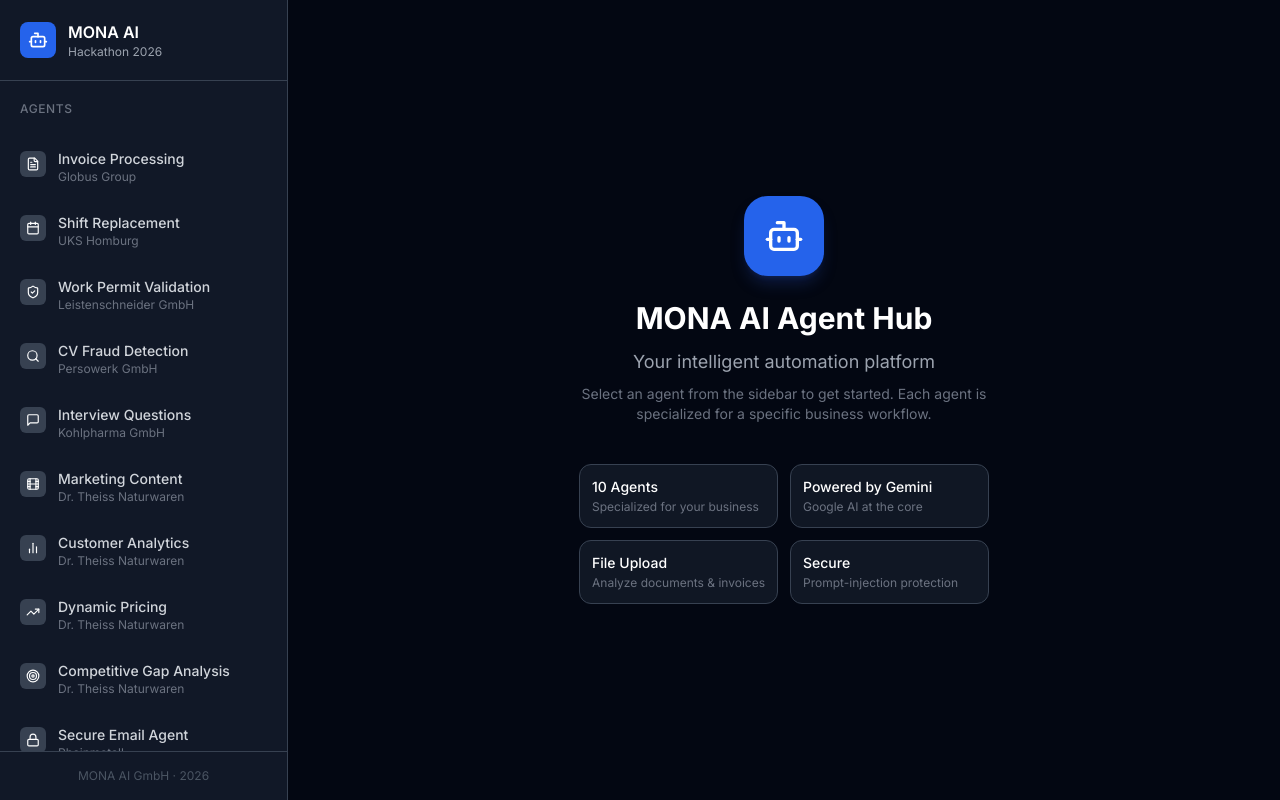
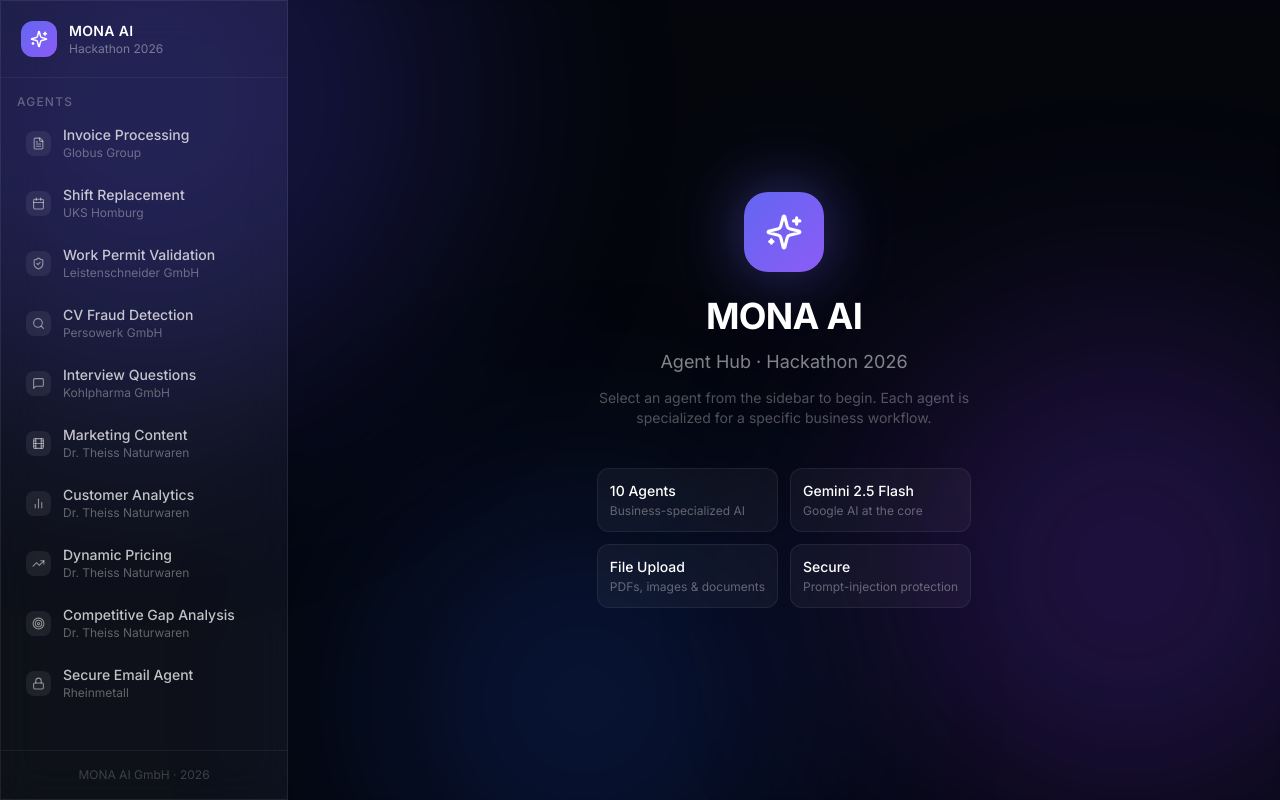
Before and after one commit to vantablack2443/MonaAI-Hackathon, a Next.js app: page / in a window 1280 px wide. Built offline with nearby package versions, Linux system fonts and the light colour scheme.

Commit message:
design: glassmorphism dark UI with ambient orbs

```diff
--- a/app/globals.css
+++ b/app/globals.css
@@ -13,15 +13,31 @@ html, body {
 }
 
 ::-webkit-scrollbar {
-  width: 6px;
+  width: 4px;
 }
 ::-webkit-scrollbar-track {
   background: transparent;
 }
 ::-webkit-scrollbar-thumb {
-  background: #374151;
-  border-radius: 3px;
+  background: rgba(255,255,255,0.1);
+  border-radius: 2px;
 }
 ::-webkit-scrollbar-thumb:hover {
-  background: #4b5563;
+  background: rgba(255,255,255,0.2);
 }
+
+.glass {
+  background: rgba(255, 255, 255, 0.04);
+  backdrop-filter: blur(20px);
+  -webkit-backdrop-filter: blur(20px);
+  border: 1px solid rgba(255, 255, 255, 0.08);
+}
+
+.orb {
+  position: fixed;
+  border-radius: 50%;
+  filter: blur(120px);
+  opacity: 0.3;
+  pointer-events: none;
+  z-index: 0;
+}
--- a/app/layout.tsx
+++ b/app/layout.tsx
@@ -12,8 +12,13 @@ export const metadata: Metadata = {
 export default function RootLayout({ children }: { children: React.ReactNode }) {
   return (
     <html lang="en">
-      <body className={`${inter.className} bg-gray-950 text-white`} style={{ height: '100vh', overflow: 'hidden' }}>
-        {children}
+      <body className={inter.className} style={{ height: '100vh', overflow: 'hidden', background: '#050810', color: 'white' }}>
+        <div className="orb" style={{ width: 600, height: 600, background: '#4f46e5', top: '-200px', left: '-150px' }} />
+        <div className="orb" style={{ width: 500, height: 500, background: '#7c3aed', top: '40%', right: '-100px' }} />
+        <div className="orb" style={{ width: 400, height: 400, background: '#1d4ed8', bottom: '-100px', left: '30%' }} />
+        <div style={{ position: 'relative', zIndex: 1, height: '100vh' }}>
+          {children}
+        </div>
       </body>
     </html>
   )
--- a/app/page.tsx
+++ b/app/page.tsx
@@ -3,7 +3,7 @@ import { useState } from 'react';
 import Sidebar from '@/components/Sidebar';
 import ChatArea from '@/components/ChatArea';
 import { Agent } from '@/lib/agents';
-import { Bot } from 'lucide-react';
+import { Sparkles } from 'lucide-react';
 
 export default function Home() {
   const [selectedAgent, setSelectedAgent] = useState<Agent | null>(null);
@@ -11,27 +11,36 @@ export default function Home() {
   return (
     <div className="flex h-screen overflow-hidden">
       <Sidebar selectedAgent={selectedAgent} onSelectAgent={setSelectedAgent} />
-      <main className="flex-1 bg-gray-950 overflow-hidden">
+      <main className="flex-1 overflow-hidden" style={{ background: 'rgba(0,0,0,0.2)', backdropFilter: 'blur(2px)' }}>
         {selectedAgent ? (
           <ChatArea agent={selectedAgent} />
         ) : (
           <div className="flex flex-col items-center justify-center h-full text-center px-8">
-            <div className="w-20 h-20 bg-blue-600 rounded-3xl flex items-center justify-center mb-6 shadow-lg shadow-blue-900/40">
-              <Bot size={40} className="text-white" />
+            <div
+              className="w-20 h-20 rounded-3xl flex items-center justify-center mb-6"
+              style={{ background: 'linear-gradient(135deg, #6366f1, #8b5cf6)', boxShadow: '0 0 60px rgba(99,102,241,0.4), 0 0 120px rgba(139,92,246,0.2)' }}
+            >
+              <Sparkles size={38} className="text-white" />
             </div>
-            <h1 className="text-3xl font-bold text-white mb-3">MONA AI Agent Hub</h1>
-            <p className="text-gray-400 text-lg mb-2">Your intelligent automation platform</p>
-            <p className="text-gray-500 text-sm max-w-md">Select an agent from the sidebar to get started. Each agent is specialized for a specific business workflow.</p>
-            <div className="mt-10 grid grid-cols-2 gap-3 max-w-md text-left">
+            <h1 className="text-4xl font-bold text-white mb-3" style={{ letterSpacing: '-0.02em' }}>MONA AI</h1>
+            <p className="text-lg mb-1" style={{ color: 'rgba(255,255,255,0.5)' }}>Agent Hub · Hackathon 2026</p>
+            <p className="text-sm max-w-sm mt-2" style={{ color: 'rgba(255,255,255,0.3)' }}>
+              Select an agent from the sidebar to begin. Each agent is specialized for a specific business workflow.
+            </p>
+            <div className="mt-10 grid grid-cols-2 gap-3 max-w-sm text-left">
               {[
-                { label: '10 Agents', desc: 'Specialized for your business' },
-                { label: 'Powered by Gemini', desc: 'Google AI at the core' },
-                { label: 'File Upload', desc: 'Analyze documents & invoices' },
+                { label: '10 Agents', desc: 'Business-specialized AI' },
+                { label: 'Gemini 2.5 Flash', desc: 'Google AI at the core' },
+                { label: 'File Upload', desc: 'PDFs, images & documents' },
                 { label: 'Secure', desc: 'Prompt-injection protection' },
               ].map((item) => (
-                <div key={item.label} className="bg-gray-800/50 rounded-xl p-3 border border-gray-700">
+                <div
+                  key={item.label}
+                  className="rounded-xl p-3"
+                  style={{ background: 'rgba(255,255,255,0.04)', border: '1px solid rgba(255,255,255,0.07)' }}
+                >
                   <p className="text-white text-sm font-medium">{item.label}</p>
-                  <p className="text-gray-500 text-xs mt-0.5">{item.desc}</p>
+                  <p className="text-xs mt-0.5" style={{ color: 'rgba(255,255,255,0.35)' }}>{item.desc}</p>
                 </div>
               ))}
             </div>
--- a/components/MessageBubble.tsx
+++ b/components/MessageBubble.tsx
@@ -9,16 +9,22 @@ interface Message {
 export default function MessageBubble({ message }: { message: Message }) {
   if (message.role === 'user') {
     return (
-      <div className="flex justify-end mb-6">
-        <div className="max-w-[75%] bg-blue-600 text-white rounded-2xl rounded-tr-sm px-4 py-3 text-sm leading-relaxed">
+      <div className="flex justify-end mb-5">
+        <div
+          className="max-w-[75%] rounded-2xl rounded-tr-sm px-4 py-3 text-sm leading-relaxed text-white"
+          style={{ background: 'linear-gradient(135deg, rgba(99,102,241,0.6), rgba(139,92,246,0.6))', border: '1px solid rgba(99,102,241,0.3)', backdropFilter: 'blur(12px)' }}
+        >
           {message.content}
         </div>
       </div>
     );
   }
   return (
-    <div className="flex justify-start mb-6">
-      <div className="max-w-[80%] bg-gray-800 text-gray-100 rounded-2xl rounded-tl-sm px-4 py-3 text-sm leading-relaxed prose prose-invert prose-sm max-w-none">
+    <div className="flex justify-start mb-5">
+      <div
+        className="max-w-[80%] rounded-2xl rounded-tl-sm px-4 py-3 text-sm leading-relaxed prose prose-invert prose-sm max-w-none"
+        style={{ background: 'rgba(255,255,255,0.05)', border: '1px solid rgba(255,255,255,0.08)', backdropFilter: 'blur(12px)', color: 'rgba(255,255,255,0.9)' }}
+      >
         <ReactMarkdown>{message.content}</ReactMarkdown>
       </div>
     </div>
--- a/components/Sidebar.tsx
+++ b/components/Sidebar.tsx
@@ -1,6 +1,6 @@
 'use client';
 import { agents, Agent } from '@/lib/agents';
-import { FileText, Calendar, ShieldCheck, Search, MessageSquare, Film, BarChart2, TrendingUp, Target, Lock, Bot, LucideProps } from 'lucide-react';
+import { FileText, Calendar, ShieldCheck, Search, MessageSquare, Film, BarChart2, TrendingUp, Target, Lock, Sparkles, LucideProps } from 'lucide-react';
 import { ForwardRefExoticComponent, RefAttributes } from 'react';
 
 type LucideIcon = ForwardRefExoticComponent<Omit<LucideProps, 'ref'> & RefAttributes<SVGSVGElement>>;
@@ -16,22 +16,24 @@ interface SidebarProps {
 
 export default function Sidebar({ selectedAgent, onSelectAgent }: SidebarProps) {
   return (
-    <div className="w-72 bg-gray-900 border-r border-gray-700 flex flex-col h-full overflow-hidden">
-      <div className="p-5 border-b border-gray-700">
+    <div className="glass w-72 flex flex-col h-full overflow-hidden" style={{ borderRight: '1px solid rgba(255,255,255,0.08)' }}>
+      <div className="p-5" style={{ borderBottom: '1px solid rgba(255,255,255,0.06)' }}>
         <div className="flex items-center gap-3">
-          <div className="w-9 h-9 bg-blue-600 rounded-lg flex items-center justify-center">
-            <Bot size={20} className="text-white" />
+          <div className="w-9 h-9 rounded-xl flex items-center justify-center" style={{ background: 'linear-gradient(135deg, #6366f1, #8b5cf6)' }}>
+            <Sparkles size={18} className="text-white" />
           </div>
           <div>
-            <h1 className="text-white font-semibold text-base">MONA AI</h1>
-            <p className="text-gray-400 text-xs">Hackathon 2026</p>
+            <h1 className="text-white font-semibold text-sm tracking-wide">MONA AI</h1>
+            <p className="text-xs" style={{ color: 'rgba(255,255,255,0.4)' }}>Hackathon 2026</p>
           </div>
         </div>
       </div>
-      <div className="p-3">
-        <p className="text-gray-500 text-xs uppercase tracking-wider px-2 py-2 font-medium">Agents</p>
+
+      <div className="px-4 pt-4 pb-1">
+        <p className="text-xs font-medium tracking-widest uppercase" style={{ color: 'rgba(255,255,255,0.3)' }}>Agents</p>
       </div>
-      <div className="flex-1 overflow-y-auto px-2 pb-4 space-y-1">
+
+      <div className="flex-1 overflow-y-auto px-3 pb-4 space-y-0.5">
         {agents.map((agent) => {
           const Icon = iconMap[agent.icon] || FileText;
           const isActive = selectedAgent?.id === agent.id;
@@ -39,25 +41,30 @@ export default function Sidebar({ selectedAgent, onSelectAgent }: SidebarProps)
             <button
               key={agent.id}
               onClick={() => onSelectAgent(agent)}
-              className={`w-full text-left px-3 py-3 rounded-lg transition-colors group ${
-                isActive ? 'bg-gray-700 text-white' : 'text-gray-300 hover:bg-gray-800 hover:text-white'
-              }`}
+              className="w-full text-left px-3 py-2.5 rounded-xl transition-all duration-200"
+              style={{
+                background: isActive ? 'rgba(99, 102, 241, 0.15)' : 'transparent',
+                border: isActive ? '1px solid rgba(99, 102, 241, 0.3)' : '1px solid transparent',
+              }}
+              onMouseEnter={e => { if (!isActive) (e.currentTarget as HTMLElement).style.background = 'rgba(255,255,255,0.05)'; }}
+              onMouseLeave={e => { if (!isActive) (e.currentTarget as HTMLElement).style.background = 'transparent'; }}
             >
-              <div className="flex items-start gap-3">
-                <div className={`mt-0.5 p-1.5 rounded-md flex-shrink-0 ${isActive ? 'bg-blue-600' : 'bg-gray-700 group-hover:bg-gray-600'}`}>
-                  <Icon size={14} className="text-white" />
+              <div className="flex items-center gap-3">
+                <div className="p-1.5 rounded-lg flex-shrink-0" style={{ background: isActive ? 'rgba(99,102,241,0.3)' : 'rgba(255,255,255,0.07)' }}>
+                  <Icon size={13} style={{ color: isActive ? '#a5b4fc' : 'rgba(255,255,255,0.5)' }} />
                 </div>
                 <div className="min-w-0">
-                  <p className="text-sm font-medium truncate">{agent.name}</p>
-                  <p className="text-xs text-gray-500 truncate">{agent.company}</p>
+                  <p className="text-sm font-medium truncate" style={{ color: isActive ? 'white' : 'rgba(255,255,255,0.75)' }}>{agent.name}</p>
+                  <p className="text-xs truncate" style={{ color: 'rgba(255,255,255,0.35)' }}>{agent.company}</p>
                 </div>
               </div>
             </button>
           );
         })}
       </div>
-      <div className="p-4 border-t border-gray-700">
-        <p className="text-gray-600 text-xs text-center">MONA AI GmbH · 2026</p>
+
+      <div className="p-4" style={{ borderTop: '1px solid rgba(255,255,255,0.06)' }}>
+        <p className="text-xs text-center" style={{ color: 'rgba(255,255,255,0.2)' }}>MONA AI GmbH · 2026</p>
       </div>
     </div>
   );
```
Also changed, not shown: components/ChatArea.tsx (+54 -39 lines).
